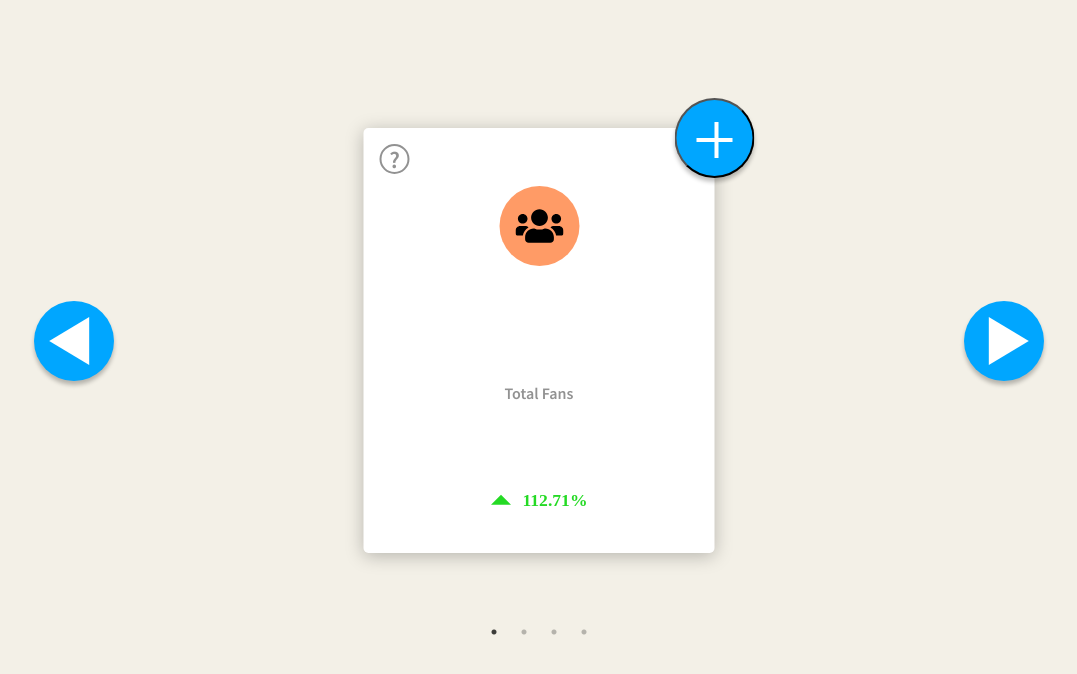
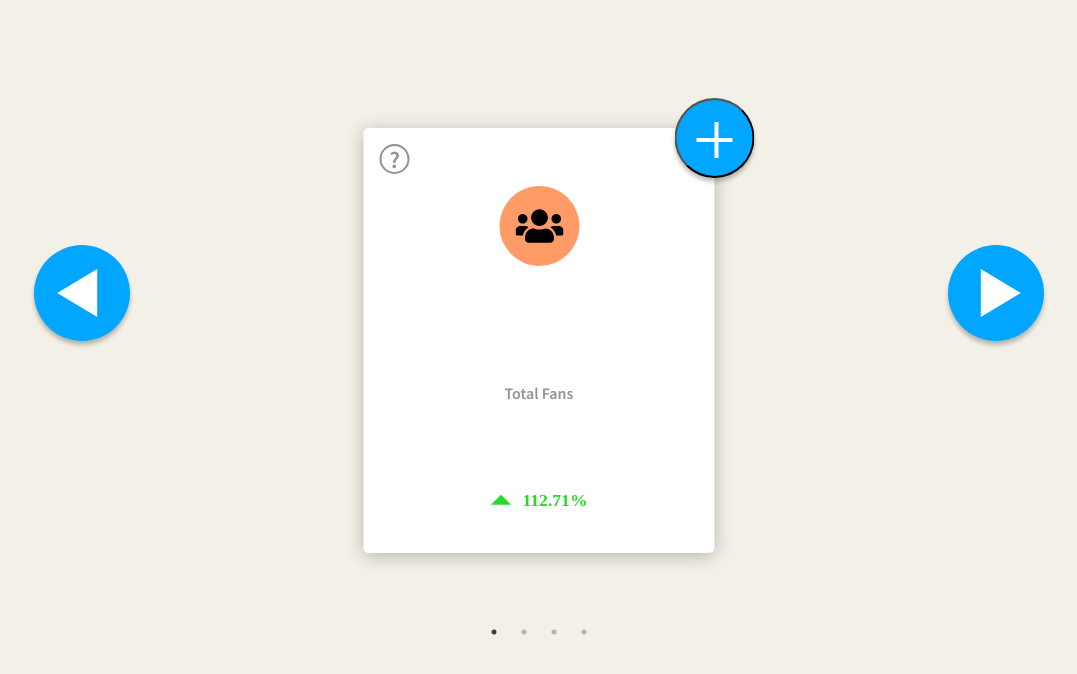
Before and after one commit to codymjarrett/Bandwagon-Fan-Club-Project, a React (Create React App) app: page / in a window 1280 px wide. Shown: the top 674 px of the page, without its empty margins (101-1178 px from the left). Built offline with nearby package versions, Linux system fonts and the light colour scheme.

Commit message:
changed the slick wrapper to flex and the hover is working

```diff
--- a/src/Components/Card.js
+++ b/src/Components/Card.js
@@ -21,13 +21,13 @@ const Base = styled.div`
 
 
 
-  &:hover {
-   transform: translate(0, -1rem);
-   box-shadow: 0px 18px 42px rgba(0, 0, 0, 0.35);
-;
-  }
+//   &:hover {
+//    transform: translate(0, -1rem);
+//    box-shadow: 0px 18px 42px rgba(0, 0, 0, 0.35);
+// ;
+//   }
 
-}
+// }
 ${"" /* ${({ scaled }) => scaled &&` transform: translateX(-20px)`} */}
 
 
--- a/src/Styles/style.css
+++ b/src/Styles/style.css
@@ -8,13 +8,23 @@ body {
 
 
 /* overwrite custom button styles  */
+.slick-slider {
+  display: flex;
+  align-items: center;
+}
+
+.slick-prev, .slick-next {
+  padding: 3rem;
+  display: block;
+}
+
 .slick-arrow
 {
     width: 5rem;
     height: 5rem;
     border-radius: 100%;
     background-color: #00a6ff;
-    position: absolute;
+    position: relative;
     border: none;
     box-shadow: 0px 4px 4px rgba(0, 0, 0, 0.25);
     cursor: pointer;
```
